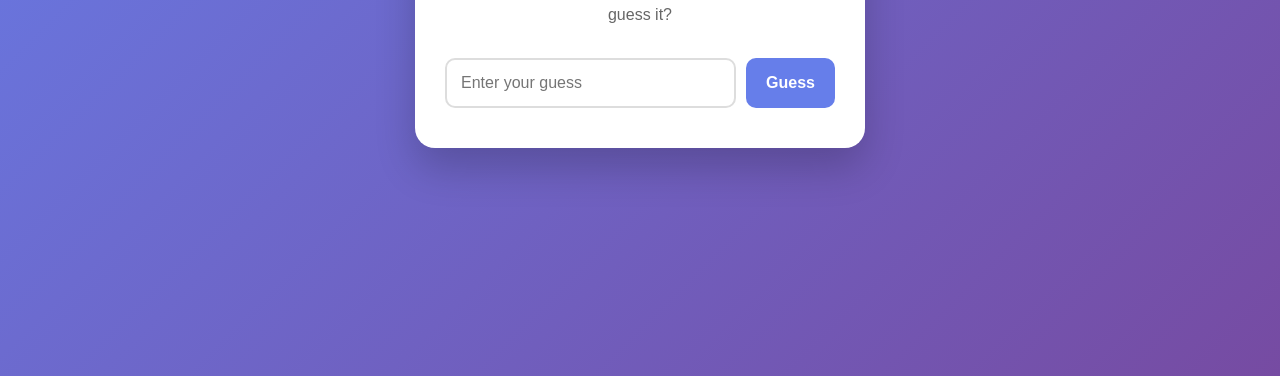
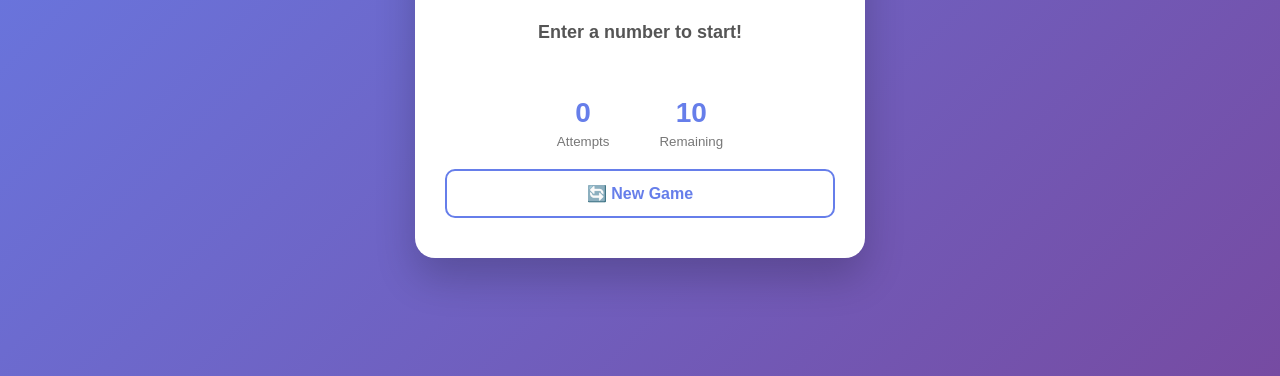
Before and after one commit to AngeRamila/Learning_JS_Nanko, a plain HTML site: page Learning_JS_Projects/Day 6/index.html in a window 1280 px wide. Shown: the part 424-800 px from the top of the page. Drawn offline with Linux system fonts and the light colour scheme.

Commit message:
Resart Button

```diff
--- a/Learning_JS_Projects/Day 6/index.html
+++ b/Learning_JS_Projects/Day 6/index.html
@@ -34,5 +34,28 @@
                 </button>
 
             </div>
+            <p id="message">
+                Enter a number to start!
+            </p>
 
+            <div class="stats">
+
+                <div class="stat">
+                    <span id="attempts">0</span>
+                    <small>Attempts</small>
+                </div>
+
+                <div class="stat">
+                    <span id="remaining">10</span>
+                    <small>Remaining</small>
+                </div>
+
+            </div>
+             <button id="restartButton" class="restart">
+                🔄 New Game
+            </button>
+
+        </div>
+
+    </div>
 </body>
```
